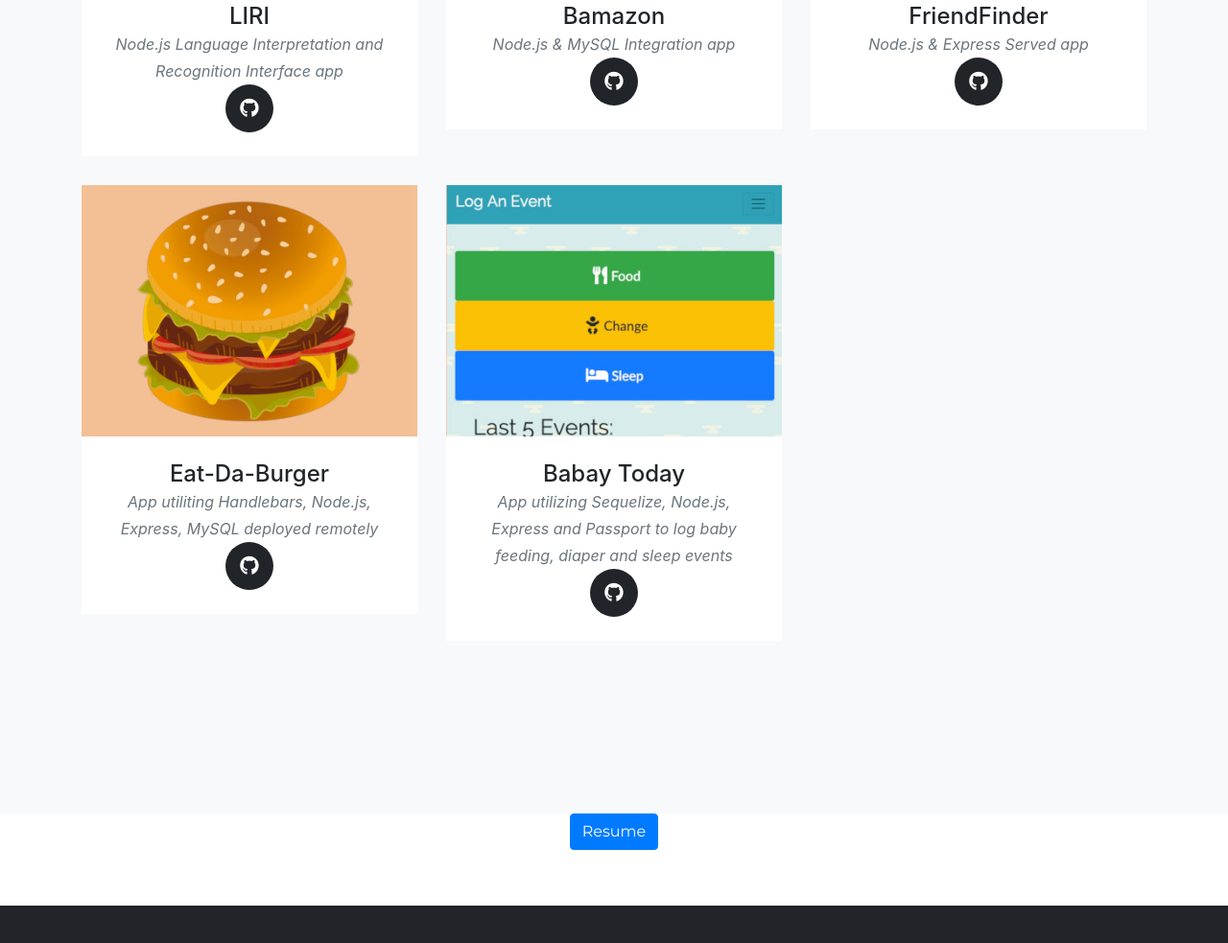
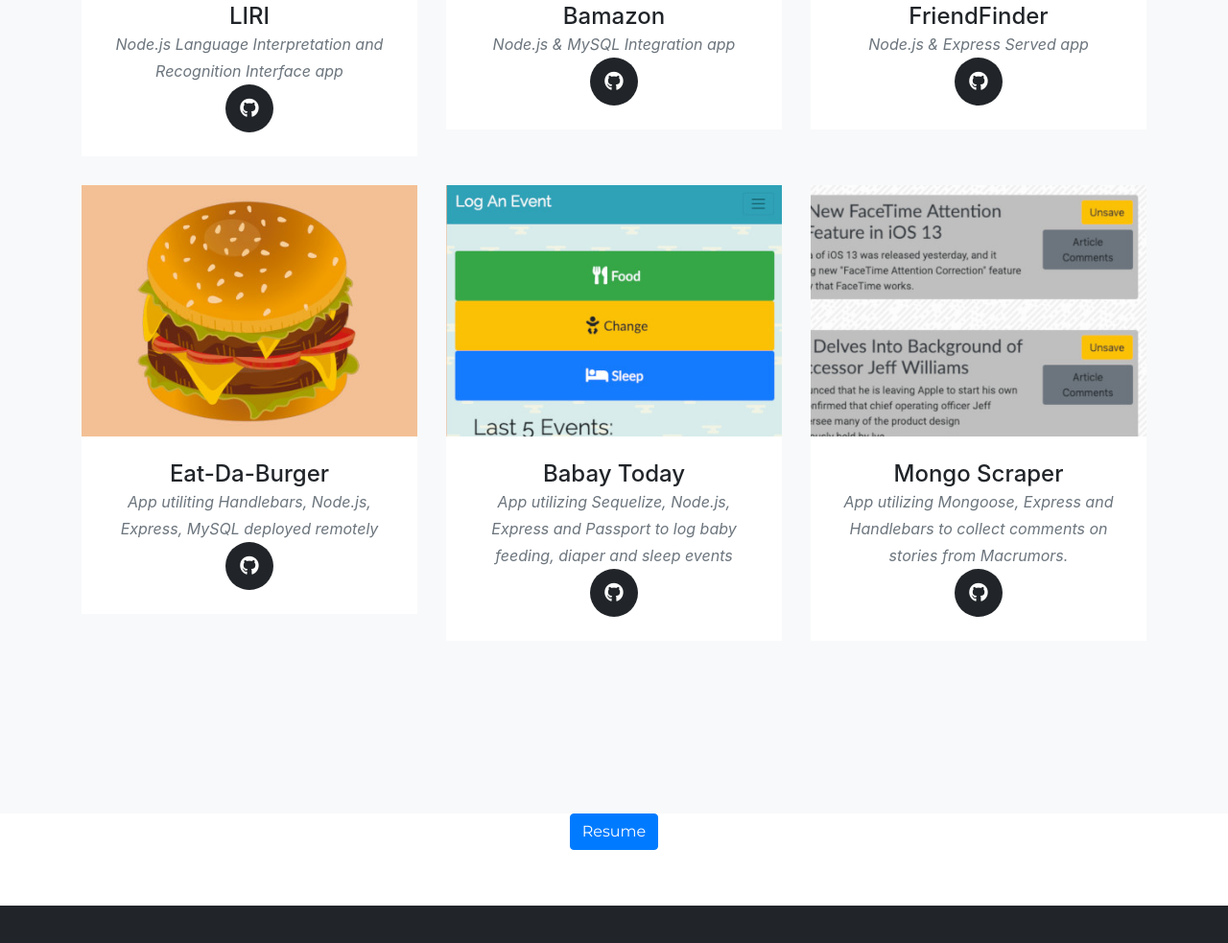
Before and after one commit to lukeevangraham/lukeevangraham.github.io, a website with bundled scripts: page index.html in a window 1280 px wide. Shown: the part 3360-4343 px from the top of the page at 96% size. Built offline with nearby package versions, Linux system fonts and the light colour scheme; a web font is replaced by a local one.

Commit message:
added Mongo Scraper

```diff
--- a/index.html
+++ b/index.html
@@ -445,6 +445,27 @@
             <ul class="list-inline social-buttons">
               <li class="list-inline-item">
                 <a href="https://github.com/lukeevangraham/Babay-Today" target="_blank">
+                  <i class="fab fa-github"></i>
+                </a>
+              </li>
+            </ul>
+          </div>
+        </div>
+        <div class="col-md-4 col-sm-6 portfolio-item">
+          <a class="portfolio-link" data-toggle="modal" href="https://macrumors-mongo-scraper.herokuapp.com/" target="_blank">
+            <div class="portfolio-hover">
+              <div class="portfolio-hover-content">
+                <i class="fas fa-plus fa-3x"></i>
+              </div>
+            </div>
+            <img class="img-fluid" src="img/portfolio/12-thumbnail.jpg" alt="">
+          </a>
+          <div class="portfolio-caption">
+            <h4>Mongo Scraper</h4>
+            <p class="text-muted">App utilizing Mongoose, Express and Handlebars to collect comments on stories from Macrumors.</p>
+            <ul class="list-inline social-buttons">
+              <li class="list-inline-item">
+                <a href="https://github.com/lukeevangraham/sd-news" target="_blank">
                   <i class="fab fa-github"></i>
                 </a>
               </li>
```
Also changed, not shown: img/portfolio/12-thumbnail.jpg (added).
